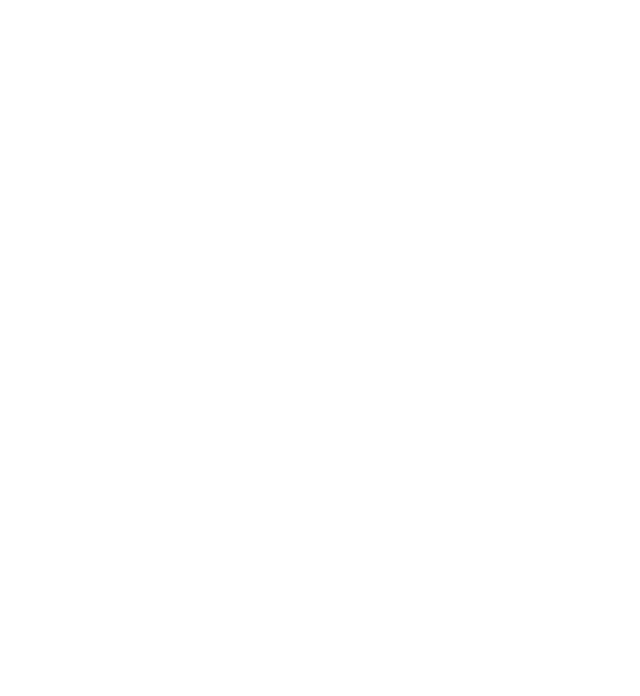
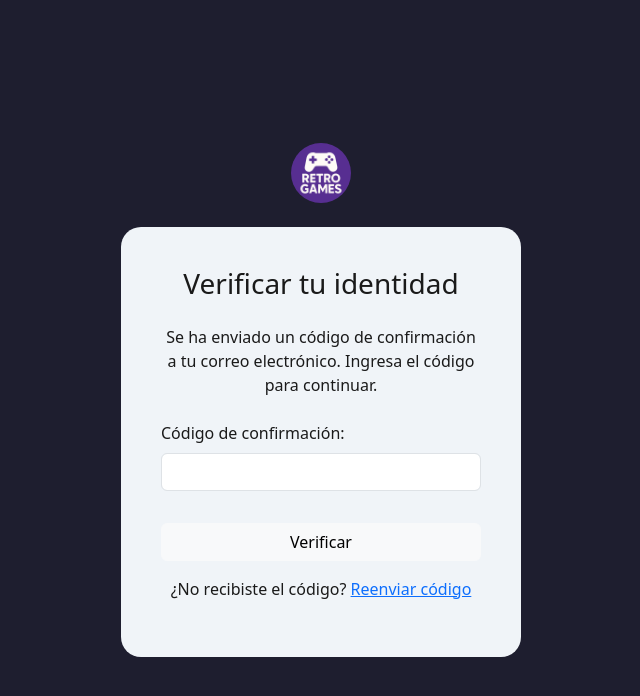
Before and after one commit to leonardochavezcornejo/TRABAJOPWG4, a React (Vite) app: page /verificar in a window 1280 px wide. Before the commit this address had no page. Shown: the top 696 px of the page, without its empty margins (319-959 px from the left). Built offline with nearby package versions, Linux system fonts and the light colour scheme.

Commit message:
Verificar identidad

```diff
--- a/src/MainRouter.tsx
+++ b/src/MainRouter.tsx
@@ -4,6 +4,7 @@
 import LoginForm from './components/autenticacion/login';
 import CreateAccount from './components/autenticacion/CreateAccount';
 import ResetPassword from './components/autenticacion/ResetPassword';
+import VerifyIdentity from './components/autenticacion/VerifyIdentity';
 
 const MainRouter = () => {
   return (
@@ -13,6 +14,7 @@
         <Route path="/login" element={<LoginForm />} />
         <Route path="/crear-cuenta" element={<CreateAccount />} />
         <Route path="/recuperar" element={<ResetPassword />} />
+        <Route path="/verificar" element={<VerifyIdentity />} />
       </Routes>
     </Router>
   );
--- a/src/components/autenticacion/CreateAccount.tsx
+++ b/src/components/autenticacion/CreateAccount.tsx
@@ -7,7 +7,7 @@
 
   const handleSubmit = (e: React.FormEvent) => {
     e.preventDefault();
-    navigate('/login');
+    navigate('/verificar');
   };
 
   return (
@@ -20,7 +20,7 @@
               src="/img/logo.png"
               alt="Logo GameStore"
               style={{ cursor: 'pointer' }}
-              onClick={() => navigate('/menu')}
+              onClick={() => navigate('/')}
             />
           </div>
           <div className="brand ms-2">RetroGames</div>
@@ -34,7 +34,7 @@
       {/* Panel derecho */}
       <div className="right-panel p-4 d-flex flex-column justify-content-center">
         <div className="text-end">
-          <button className="btn-close" aria-label="Close" onClick={() => navigate('/menu')}></button>
+          <button className="btn-close" aria-label="Close" onClick={() => navigate('/')}></button>
         </div>
         <div className="form-container mx-auto">
           <h3 className="text-center mb-4">Regístrate en RetroGames</h3>
--- /dev/null
+++ b/src/components/autenticacion/VerifyIdentity.tsx
@@ -0,0 +1,45 @@
+import React from 'react';
+import { useNavigate } from 'react-router-dom';
+import '../../assets/estilos4.css';
+
+const VerifyIdentity: React.FC = () => {
+  const navigate = useNavigate();
+
+  const handleSubmit = (e: React.FormEvent) => {
+    e.preventDefault();
+    navigate('/');
+  };
+
+  return (
+    <div className="main-background d-flex flex-column align-items-center justify-content-center min-vh-100">
+      {/* Logo */}
+      <div className="logo mb-4">
+        <img src="/img/logo.png" alt="Logo GameStore" />
+      </div>
+
+      {/* Formulario */}
+      <div className="login-box">
+        <h3 className="text-center mb-4">Verificar tu identidad</h3>
+        <p className="text-center mb-4">
+          Se ha enviado un código de confirmación a tu correo electrónico. Ingresa el código para continuar.
+        </p>
+        <form onSubmit={handleSubmit}>
+          <div className="mb-3">
+            <label className="form-label">Código de confirmación:</label>
+            <input type="text" className="form-control" required />
+          </div>
+
+          <button type="submit" className="btn btn-light w-100 btn-custom mt-3">
+            Verificar
+          </button>
+        </form>
+
+        <p className="mt-3 text-center">
+          ¿No recibiste el código? <a href="#">Reenviar código</a>
+        </p>
+      </div>
+    </div>
+  );
+};
+
+export default VerifyIdentity;
```
